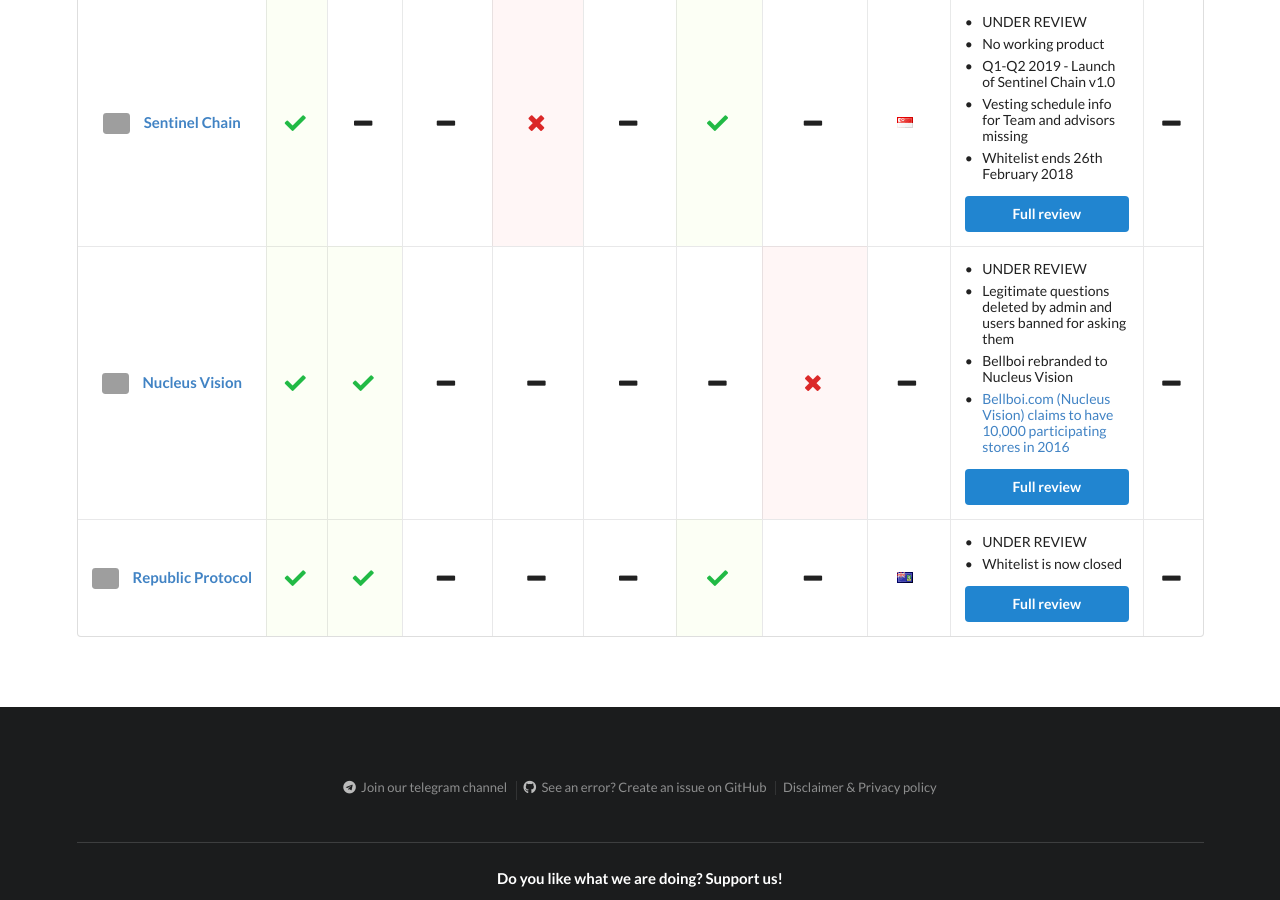
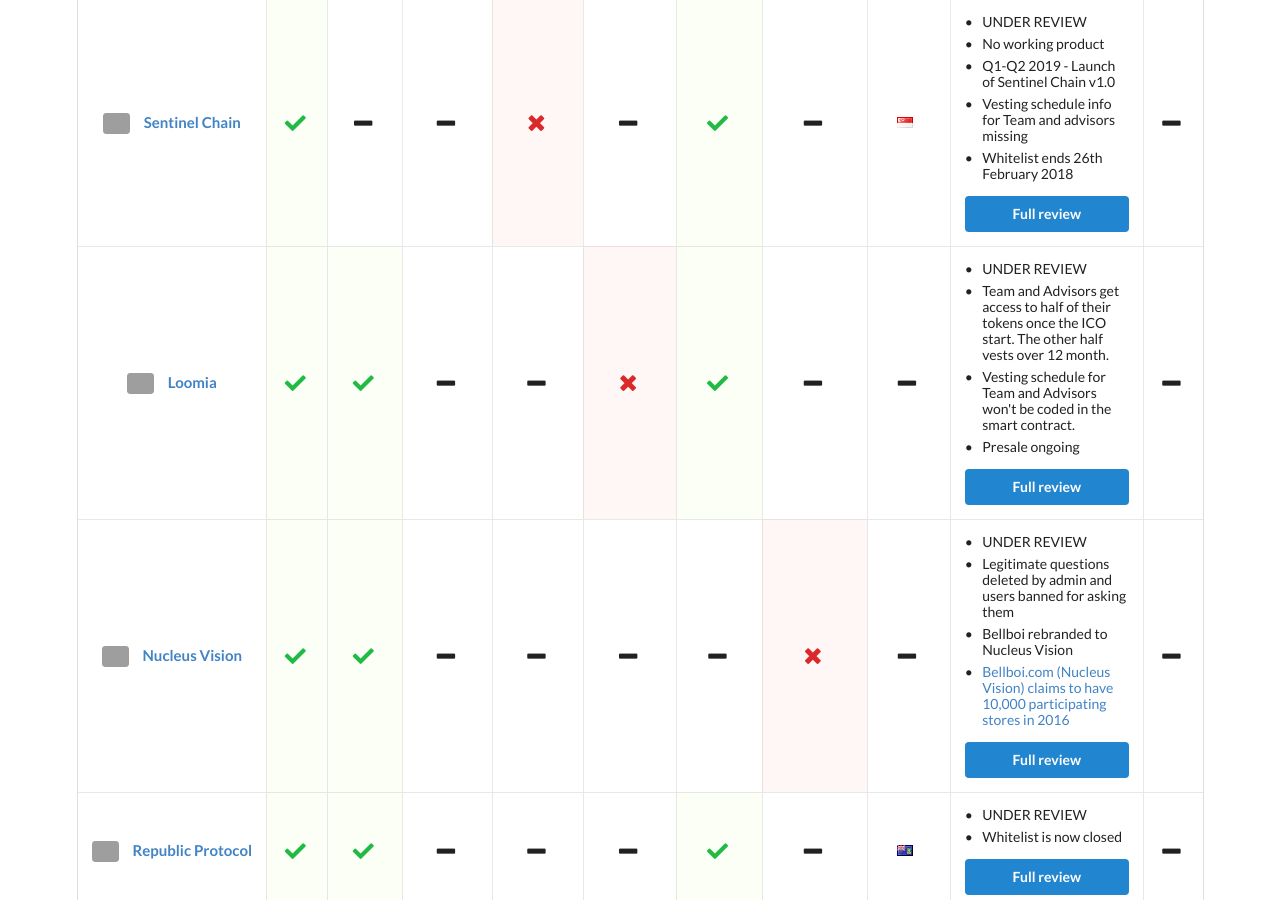
Before and after one commit to ico-check/ico-check, a Jekyll site: the page built from in-review.md, in a window 1280 px wide and 900 px high, scrolled down 562 px. Built offline with Jekyll 4.4.1, drawn with Linux system fonts in a browser that asks for light colours; nearby versions of some CDN libraries; grey boxes are pictures that could not be loaded.

Commit message:
36-loomia-ico-check
Added Loomia ICO

```diff
--- a/_data/in-review-icos.yml
+++ b/_data/in-review-icos.yml
@@ -19,6 +19,27 @@
   ico_end_date:
   safe:
   issue_url: https://github.com/ico-check/ico-check/issues/49
+
+- name: Loomia
+  image: https://imgur.com/a/azk7V
+  url: https://loomia.com/
+  real_team: true
+  github: true
+  smart_contract:
+  product:
+  min_vesting: false
+  have_company: true
+  transparent:
+  location:
+  comments:
+    - content: UNDER REVIEW
+    - content: Team and Advisors get access to half of their tokens once the ICO start. The other half vests over 12 month.
+    - content: Vesting schedule for Team and Advisors won't be coded in the smart contract.
+    - content: Presale ongoing
+  ico_start_date:
+  ico_end_date:
+  safe:
+  issue_url: https://github.com/ico-check/ico-check/issues/29
 
 - name: Nucleus Vision
   image: https://i.imgur.com/VrJkhWP.jpg
```
